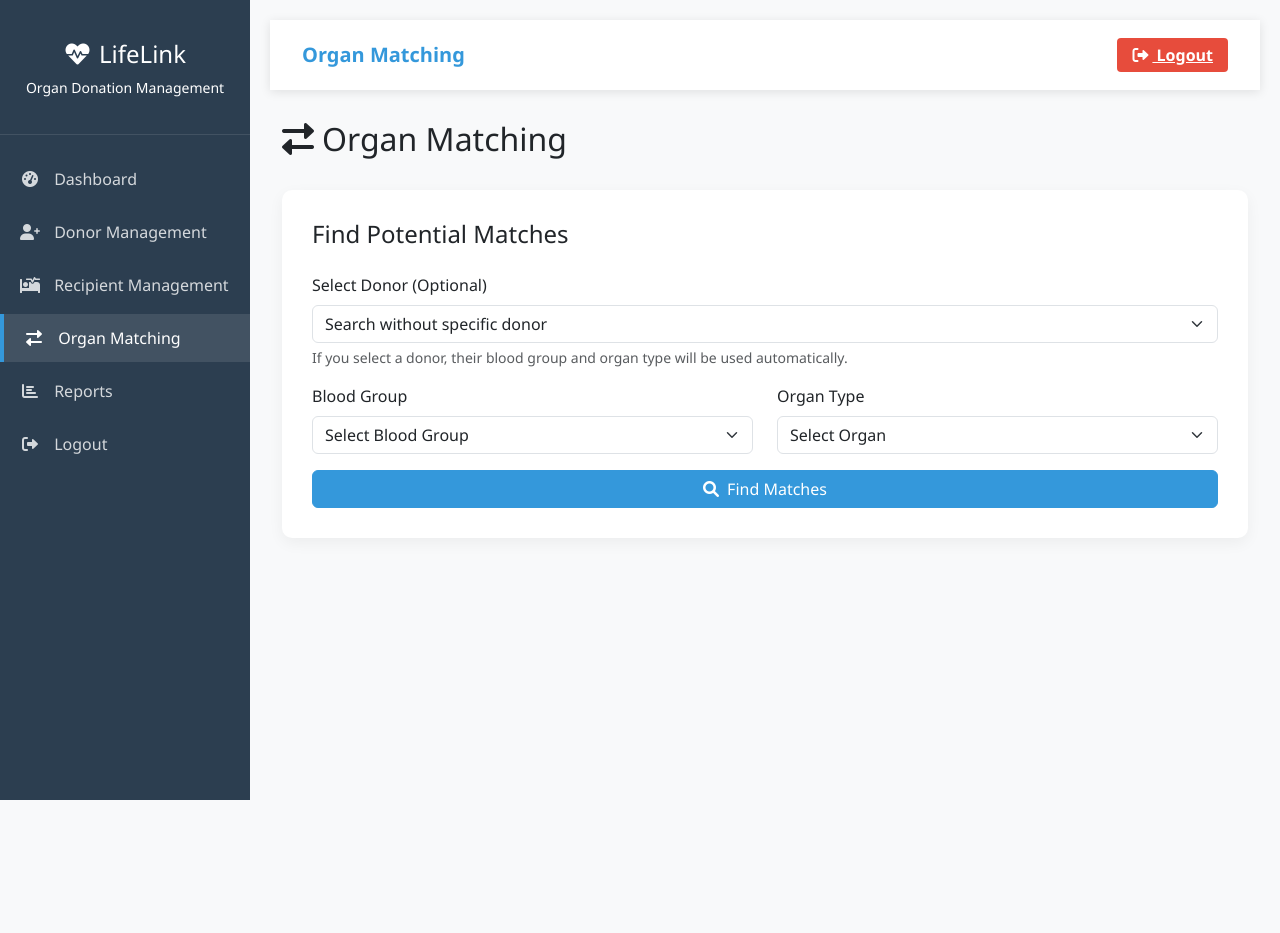
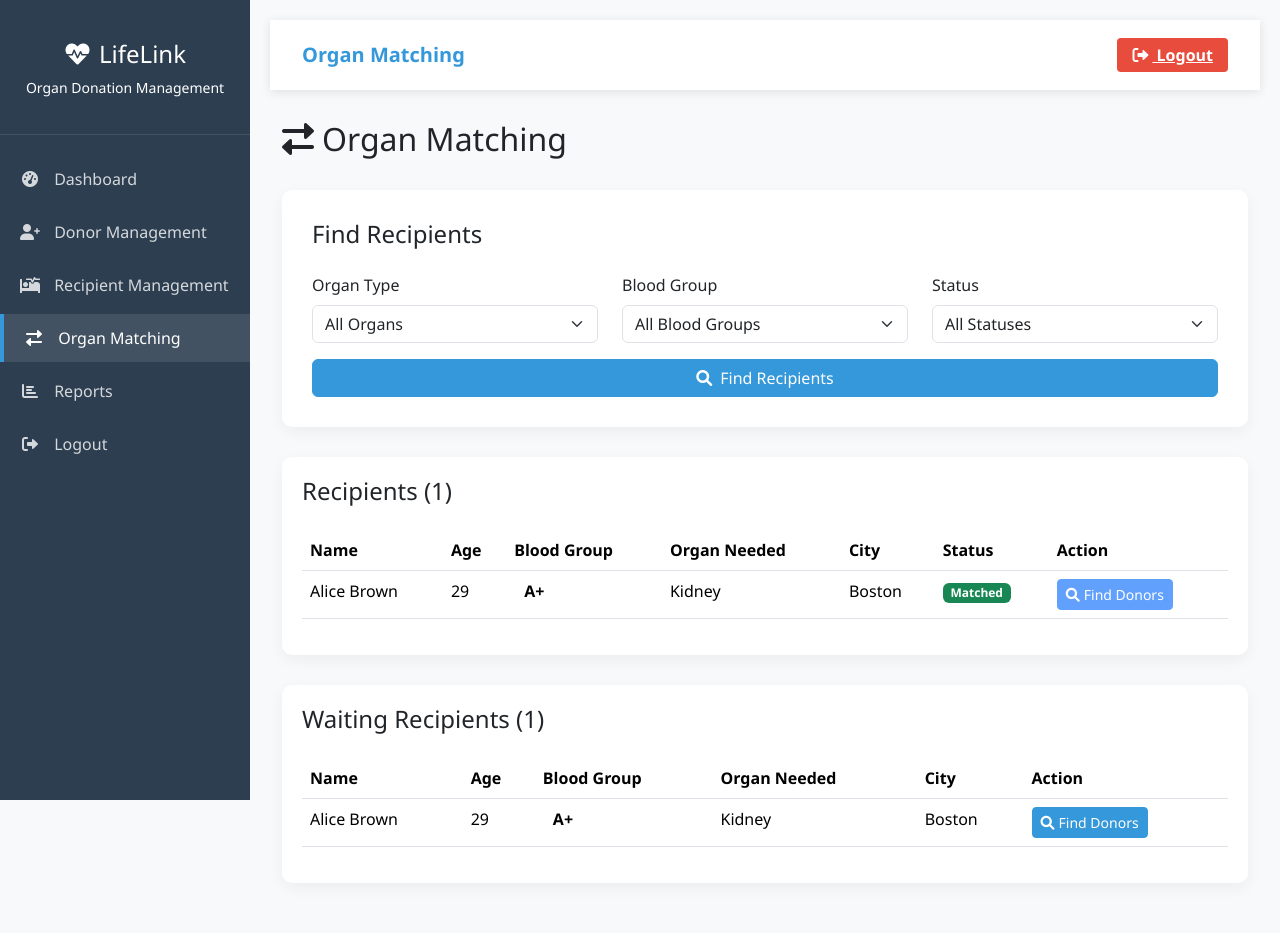
Before and after one commit to siddhi1206/CodeSprint, a Flask app: page /organ_matching in a window 1280 px wide. Before the commit the page ends 800 px from the top, so only its background shows below. Run offline with Flask 3, Linux system fonts and the light colour scheme; the visitor is signed in with stand-in values (Sample User, id 1); data comes from the database, SQL or seed files in the repository.

Commit message:
update organ_matching.html

```diff
--- a/templates/organ_matching.html
+++ b/templates/organ_matching.html
@@ -255,7 +255,7 @@
                 </button>
                 <span class="navbar-brand">Organ Matching</span>
                 <div class="ms-auto">
-                    <a href="#" class="logout-btn">
+                    <a href="{{ url_for('logout') }}" class="logout-btn">
                         <i class="fas fa-sign-out-alt me-1"></i> Logout
                     </a>
                 </div>
@@ -268,166 +268,247 @@
                 <h2><i class="fas fa-exchange-alt me-2"></i>Organ Matching</h2>
             </div>
 
+            <!-- Flash Messages -->
+            {% with messages = get_flashed_messages(with_categories=true) %}
+                {% if messages %}
+                    {% for category, message in messages %}
+                        <div class="alert alert-{{ category }} alert-dismissible fade show" role="alert">
+                            {{ message }}
+                            <button type="button" class="btn-close" data-bs-dismiss="alert" aria-label="Close"></button>
+                        </div>
+                    {% endfor %}
+                {% endif %}
+            {% endwith %}
+
             <!-- Matching Form -->
+           <!-- Update the matching form to include status filter -->
 <div class="matching-form">
-                <h4 class="mb-4">Find Potential Matches</h4>
-                <form action="#" method="GET" id="matching-form">
+    <h4 class="mb-4">Find Recipients</h4>
+    <form action="{{ url_for('organ_matching') }}" method="POST" id="matching-form">
         <div class="row mb-3">
-                        <div class="col-md-12 mb-3">
-                            <label for="donor_id" class="form-label">Select Donor (Optional)</label>
-                            <select class="form-select" id="donor_id" name="donor_id">
-                                <option value="" selected>Search without specific donor</option>
-                                <option value="1">John Doe - A+ - Kidney</option>
-                                <option value="2">Lisa - A+ - Liver</option>
-                                <option value="3">Jenny - B- - Lungs</option>
-                            </select>
-                            <div class="form-text">If you select a donor, their blood group and organ type will be used automatically.</div>
-                        </div>
-
-                        <div class="col-md-6">
-                            <label for="blood_group" class="form-label">Blood Group</label>
-                            <select class="form-select" id="blood_group" name="blood_group" required>
-                                <option value="" selected disabled>Select Blood Group</option>
-                                <option value="A+">A+</option>
-                                <option value="A-">A-</option>
-                                <option value="B+">B+</option>
-                                <option value="B-">B-</option>
-                                <option value="AB+">AB+</option>
-                                <option value="AB-">AB-</option>
-                                <option value="O+">O+</option>
-                                <option value="O-">O-</option>
+            <div class="col-md-4">
+                <label for="organ_type" class="form-label">Organ Type</label>
+                <select class="form-select" id="organ_type" name="organ_type">
+                    <option value="">All Organs</option>
+                    {% for organ in organs %}
+                    <option value="{{ organ }}">{{ organ }}</option>
+                    {% endfor %}
                 </select>
             </div>
-                        <div class="col-md-6">
-                            <label for="organ_type" class="form-label">Organ Type</label>
-                            <select class="form-select" id="organ_type" name="organ_type" required>
-                                <option value="" selected disabled>Select Organ</option>
-                                <option value="Kidney">Kidney</option>
-                                <option value="Liver">Liver</option>
-                                <option value="Heart">Heart</option>
-                                <option value="Lungs">Lungs</option>
-                                <option value="Pancreas">Pancreas</option>
-                                <option value="Cornea">Cornea</option>
-                                <option value="Bone Marrow">Bone Marrow</option>
+            <div class="col-md-4">
+                <label for="blood_group" class="form-label">Blood Group</label>
+                <select class="form-select" id="blood_group" name="blood_group">
+                    <option value="">All Blood Groups</option>
+                    {% for blood_group in blood_groups %}
+                    <option value="{{ blood_group }}">{{ blood_group }}</option>
+                    {% endfor %}
+                </select>
+            </div>
+            <div class="col-md-4">
+                <label for="status" class="form-label">Status</label>
+                <select class="form-select" id="status" name="status">
+                    <option value="">All Statuses</option>
+                    {% for status in statuses %}
+                    <option value="{{ status }}">{{ status }}</option>
+                    {% endfor %}
                 </select>
             </div>
         </div>
-
         <div class="d-grid gap-2">
             <button type="submit" class="btn btn-primary">
-                            <i class="fas fa-search me-2"></i>Find Matches
+                <i class="fas fa-search me-2"></i>Find Recipients
             </button>
         </div>
     </form>
 </div>
 
-            <!-- Sample Donor Information Card - For demonstration -->
-            <div class="card mb-4" id="donor-info" style="display: none;">
+<!-- Update the recipient list title -->
+{% if recipients %}
+<div class="results-container">
+    <h4 class="mb-4">Recipients ({{ recipients|length }})</h4>
+    <div class="table-responsive">
+        <table class="table table-hover">
+            <thead>
+                <tr>
+                    <th>Name</th>
+                    <th>Age</th>
+                    <th>Blood Group</th>
+                    <th>Organ Needed</th>
+                    <th>City</th>
+                    <th>Status</th>
+                    <th>Action</th>
+                </tr>
+            </thead>
+            <tbody>
+                {% for recipient in recipients %}
+                <tr>
+                    <td>{{ recipient.full_name }}</td>
+                    <td>{{ recipient.age }}</td>
+                    <td>
+                        <span class="blood-badge badge-{{ recipient.blood_group|lower|replace('+', '-pos')|replace('-', '-neg') }}">
+                            {{ recipient.blood_group }}
+                        </span>
+                    </td>
+                    <td>{{ recipient.organ_needed }}</td>
+                    <td>{{ recipient.city }}</td>
+                    <td>
+                        <span class="badge bg-{{ 'success' if recipient.status == 'Matched' else 'warning' if recipient.status == 'Waiting' else 'secondary' }}">
+                            {{ recipient.status }}
+                        </span>
+                    </td>
+                    <td>
+                        <form action="{{ url_for('organ_matching') }}" method="POST">
+                                 <input type="hidden" name="recipient_id" value="{{ recipient.recipient_id }}">
+                                     <button type="submit" class="btn btn-sm btn-primary" {% if recipient.status =='Matched' %}disabled{% endif %}>
+                                    <i class="fas fa-search me-1"></i>Find Donors
+                                    </button>
+                        </form>
+                    </td>
+                </tr>
+                {% endfor %}
+            </tbody>
+        </table>
+    </div>
+</div>
+{% elif request.method == 'POST' and not selected_recipient %}
+<!-- No recipients message -->
+<div class="alert alert-info">
+    <i class="fas fa-info-circle me-2"></i>No recipients found for the selected criteria.
+</div>
+{% endif %}
+            <!-- Recipient List -->
+            {% if recipients %}
+            <div class="results-container">
+                <h4 class="mb-4">Waiting Recipients ({{ recipients|length }})</h4>
+                <div class="table-responsive">
+                    <table class="table table-hover">
+                        <thead>
+                            <tr>
+                                <th>Name</th>
+                                <th>Age</th>
+                                <th>Blood Group</th>
+                                <th>Organ Needed</th>
+                                <th>City</th>
+                                <th>Action</th>
+                            </tr>
+                        </thead>
+                        <tbody>
+                            {% for recipient in recipients %}
+                            <tr>
+                                <td>{{ recipient.full_name }}</td>
+                                <td>{{ recipient.age }}</td>
+                                <td>
+                                    <span class="blood-badge badge-{{ recipient.blood_group|lower|replace('+', '-pos')|replace('-', '-neg') }}">
+                                        {{ recipient.blood_group }}
+                                    </span>
+                                </td>
+                                <td>{{ recipient.organ_needed }}</td>
+                                <td>{{ recipient.city }}</td>
+                                <td>
+                                    <form action="{{ url_for('organ_matching') }}" method="POST">
+                                        <input type="hidden" name="recipient_id" value="{{ recipient.recipient_id }}">
+                                        <button type="submit" class="btn btn-sm btn-primary">
+                                            <i class="fas fa-search me-1"></i>Find Donors
+                                        </button>
+                                    </form>
+                                </td>
+                            </tr>
+                            {% endfor %}
+                        </tbody>
+                    </table>
+                </div>
+            </div>
+            {% elif request.method == 'POST' and not selected_recipient %}
+            <!-- No recipients message -->
+            <div class="alert alert-info">
+                <i class="fas fa-info-circle me-2"></i>No waiting recipients found for the selected criteria.
+            </div>
+            {% endif %}
+
+            <!-- Selected Recipient Information -->
+            {% if selected_recipient %}
+            <div class="card mb-4" id="recipient-info">
                 <div class="card-header">
-                    <h5 class="mb-0"><i class="fas fa-user me-2"></i>Selected Donor Information</h5>
+                    <h5 class="mb-0"><i class="fas fa-user me-2"></i>Selected Recipient Information</h5>
                 </div>
                 <div class="card-body">
                     <div class="row">
                         <div class="col-md-3">
                             <p class="small mb-1">Name</p>
-                            <p class="fw-bold" id="donor-name">John Doe</p>
+                            <p class="fw-bold">{{ selected_recipient.full_name }}</p>
                         </div>
                         <div class="col-md-3">
                             <p class="small mb-1">Age</p>
-                            <p class="fw-bold" id="donor-age">45</p>
+                            <p class="fw-bold">{{ selected_recipient.age }}</p>
                         </div>
                         <div class="col-md-3">
                             <p class="small mb-1">Blood Group</p>
-                            <p class="fw-bold" id="donor-blood">A+</p>
+                            <p class="fw-bold">{{ selected_recipient.blood_group }}</p>
                         </div>
                         <div class="col-md-3">
-                            <p class="small mb-1">Organ for Donation</p>
-                            <p class="fw-bold" id="donor-organ">Kidney</p>
+                            <p class="small mb-1">Organ Needed</p>
+                            <p class="fw-bold">{{ selected_recipient.organ_needed }}</p>
                         </div>
                     </div>
                 </div>
             </div>
 
-            <!-- Matching Results - Sample Data -->
-            <div class="results-container" id="results-container" style="display: none;">
-                <h4 class="mb-4">Potential Recipients (<span id="match-count">2</span>)</h4>
-                <div class="row" id="match-results">
-                    <!-- Sample Match 1 -->
+            <!-- Matching Donors -->
+            {% if matching_donors %}
+            <div class="results-container">
+                <h4 class="mb-4">Compatible Donors ({{ matching_donors|length }})</h4>
+                <div class="row">
+                    {% for donor in matching_donors %}
                     <div class="col-md-6 mb-3">
                         <div class="match-card">
                             <div class="d-flex justify-content-between align-items-center mb-3">
-                                <h5 class="mb-0">Mary Wilson</h5>
-                                <span class="blood-badge badge-a-pos">A+</span>
+                                <h5 class="mb-0">{{ donor.full_name }}</h5>
+                                <span class="blood-badge badge-{{ donor.blood_group|lower|replace('+', '-pos')|replace('-', '-neg') }}">
+                                    {{ donor.blood_group }}
+                                </span>
                             </div>
                             <div class="row mb-3">
                                 <div class="col-md-6">
                                     <p class="small mb-1">Age</p>
-                                    <p class="fw-bold">52</p>
+                                    <p class="fw-bold">{{ donor.age }}</p>
                                 </div>
                                 <div class="col-md-6">
                                     <p class="small mb-1">Gender</p>
-                                    <p class="fw-bold">Female</p>
+                                    <p class="fw-bold">{{ donor.gender }}</p>
                                 </div>
                             </div>
                             <div class="row mb-3">
                                 <div class="col-md-6">
-                                    <p class="small mb-1">Organ Needed</p>
-                                    <p class="fw-bold">Kidney</p>
+                                    <p class="small mb-1">Organ Donated</p>
+                                    <p class="fw-bold">{{ donor.organ_donated }}</p>
                                 </div>
                                 <div class="col-md-6">
                                     <p class="small mb-1">City</p>
-                                    <p class="fw-bold">Chicago</p>
+                                    <p class="fw-bold">{{ donor.city }}</p>
                                 </div>
                             </div>
                             <div class="d-grid gap-2">
-                                <button type="button" class="btn btn-success w-100 record-btn">
+                                <form action="{{ url_for('record_donation') }}" method="POST">
+                                    <input type="hidden" name="donor_id" value="{{ donor.donor_id }}">
+                                    <input type="hidden" name="recipient_id" value="{{ selected_recipient.recipient_id }}">
+                                    <button type="submit" class="btn btn-success w-100">
                                         <i class="fas fa-handshake me-2"></i>Record Donation
                                     </button>
+                                </form>
                             </div>
                         </div>
                     </div>
-
-                    <!-- Sample Match 2 -->
-                    <div class="col-md-6 mb-3">
-                        <div class="match-card">
-                            <div class="d-flex justify-content-between align-items-center mb-3">
-                                <h5 class="mb-0">David Brown</h5>
-                                <span class="blood-badge badge-a-neg">A-</span>
-                            </div>
-                            <div class="row mb-3">
-                                <div class="col-md-6">
-                                    <p class="small mb-1">Age</p>
-                                    <p class="fw-bold">39</p>
-                                </div>
-                                <div class="col-md-6">
-                                    <p class="small mb-1">Gender</p>
-                                    <p class="fw-bold">Male</p>
+                    {% endfor %}
                 </div>
             </div>
-                            <div class="row mb-3">
-                                <div class="col-md-6">
-                                    <p class="small mb-1">Organ Needed</p>
-                                    <p class="fw-bold">Kidney</p>
+            {% elif selected_recipient %}
+            <!-- No donors message -->
+            <div class="alert alert-info">
+                <i class="fas fa-info-circle me-2"></i>No compatible donors found for the selected recipient.
             </div>
-                                <div class="col-md-6">
-                                    <p class="small mb-1">City</p>
-                                    <p class="fw-bold">New York</p>
-                                </div>
-                            </div>
-                            <div class="d-grid gap-2">
-                                <button type="button" class="btn btn-success w-100 record-btn">
-                                    <i class="fas fa-handshake me-2"></i>Record Donation
-                                </button>
-                            </div>
-                        </div>
-                    </div>
-                </div>
-            </div>
+            {% endif %}
+            {% endif %}
 
-            <!-- No matches message -->
-            <div class="alert alert-info" id="no-matches" style="display: none;">
-                <i class="fas fa-info-circle me-2"></i>No matching recipients found for the selected criteria.
-            </div>
         </div>
     </div>
 
@@ -442,75 +523,15 @@
                 $('.content').toggleClass('active');
             });
 
-            // Sample data for demonstration purposes
-            const donorData = {
-                "1": { name: "John Doe", age: 45, blood_group: "A+", organ_donated: "Kidney" },
-                "2": { name: "Lisa", age: 52, blood_group: "A+", organ_donated: "Liver" },
-                "3": { name: "Jenny", age: 32, blood_group: "B-", organ_donated: "Lungs" }
-            };
-
-            // Handle donor selection
-            $('#donor_id').change(function() {
-                const donorId = $(this).val();
-
-                if (donorId) {
-                    // Get donor data
-                    const donor = donorData[donorId];
-
-                    // Update form and show donor info
-                    $('#blood_group').val(donor.blood_group).prop('disabled', true);
-                    $('#organ_type').val(donor.organ_donated).prop('disabled', true);
-
-                    // Update donor info card
-                    $('#donor-name').text(donor.name);
-                    $('#donor-age').text(donor.age);
-                    $('#donor-blood').text(donor.blood_group);
-                    $('#donor-organ').text(donor.organ_donated);
-                    $('#donor-info').show();
-
-                    // Show sample results
-                    $('#results-container').show();
-                    $('#no-matches').hide();
-                } else {
-                    // Reset form
-                    $('#blood_group').val('').prop('disabled', false);
-                    $('#organ_type').val('').prop('disabled', false);
-                    $('#donor-info').hide();
-                    $('#results-container').hide();
-                    $('#no-matches').hide();
-                }
-            });
-
-            // Handle form submission
-            $('#matching-form').submit(function(e) {
-                e.preventDefault();
-
-                const bloodGroup = $('#blood_group').val();
-                const organType = $('#organ_type').val();
-
-                if (bloodGroup && organType) {
-                    // Show sample results or no matches based on selection
-                    if (bloodGroup === 'A+' && organType === 'Kidney') {
-                        $('#results-container').show();
-                        $('#no-matches').hide();
-                    } else {
-                        $('#results-container').hide();
-                        $('#no-matches').show();
-                    }
-                    if (bloodGroup === 'B+' && organType === 'Eyes') {
-                        $('#results-container').show();
-                        $('#no-matches').hide();
-                    } else {
-                        $('#results-container').hide();
-                        $('#no-matches').show();
-                    }
-                }
-            });
-
-            // Handle record donation button
-            $('.record-btn').click(function() {
-                alert('Donation recorded successfully!');
-            });
+            // Pre-select any values that were previously selected
+            {% if request.method == 'POST' and not selected_recipient %}
+                {% if request.form.get('organ_type') %}
+                    $('#organ_type').val('{{ request.form.get("organ_type") }}');
+                {% endif %}
+                {% if request.form.get('blood_group') %}
+                    $('#blood_group').val('{{ request.form.get("blood_group") }}');
+                {% endif %}
+            {% endif %}
         });
     </script>
 </body>
```
Lines whose indentation alone changed are shown as unchanged.
